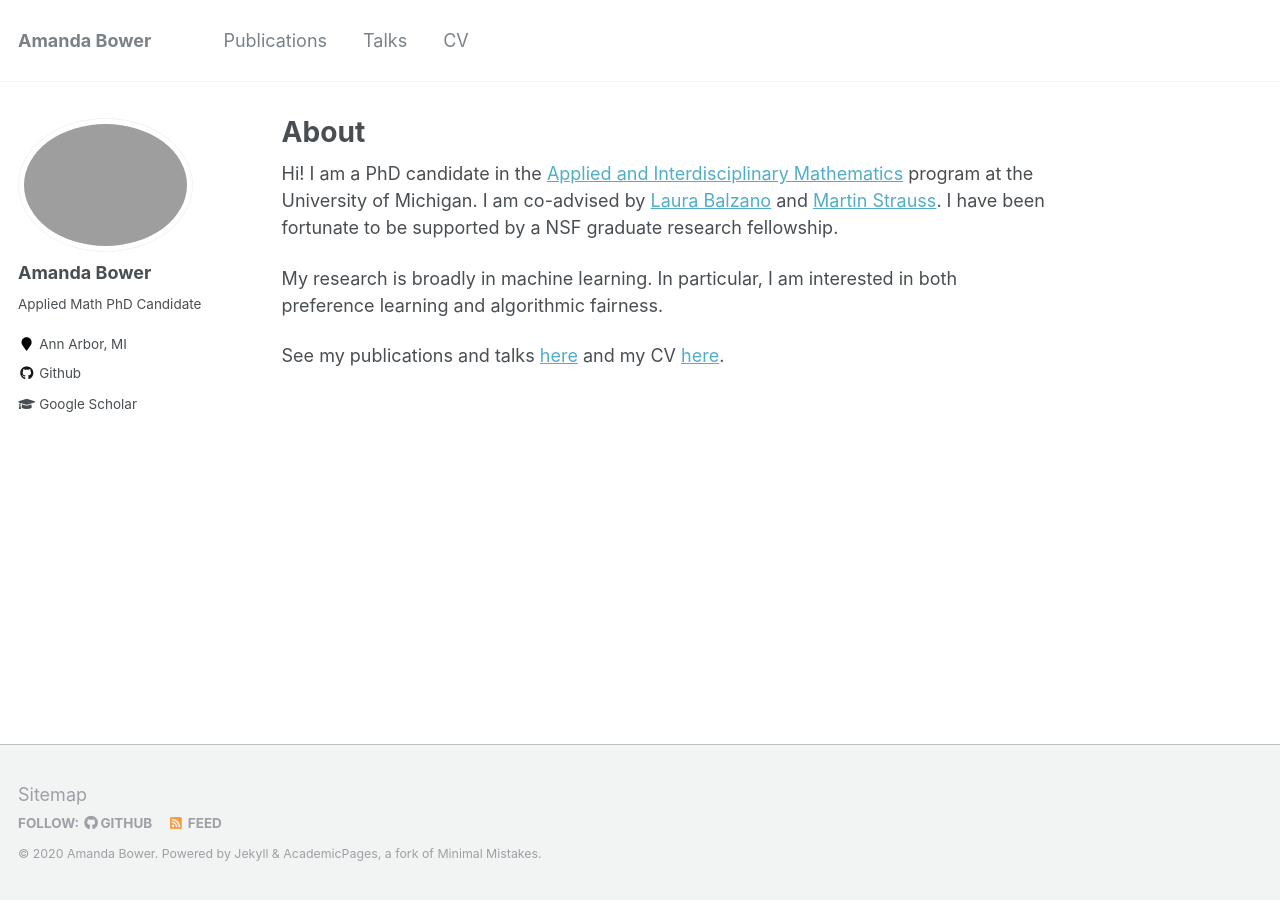
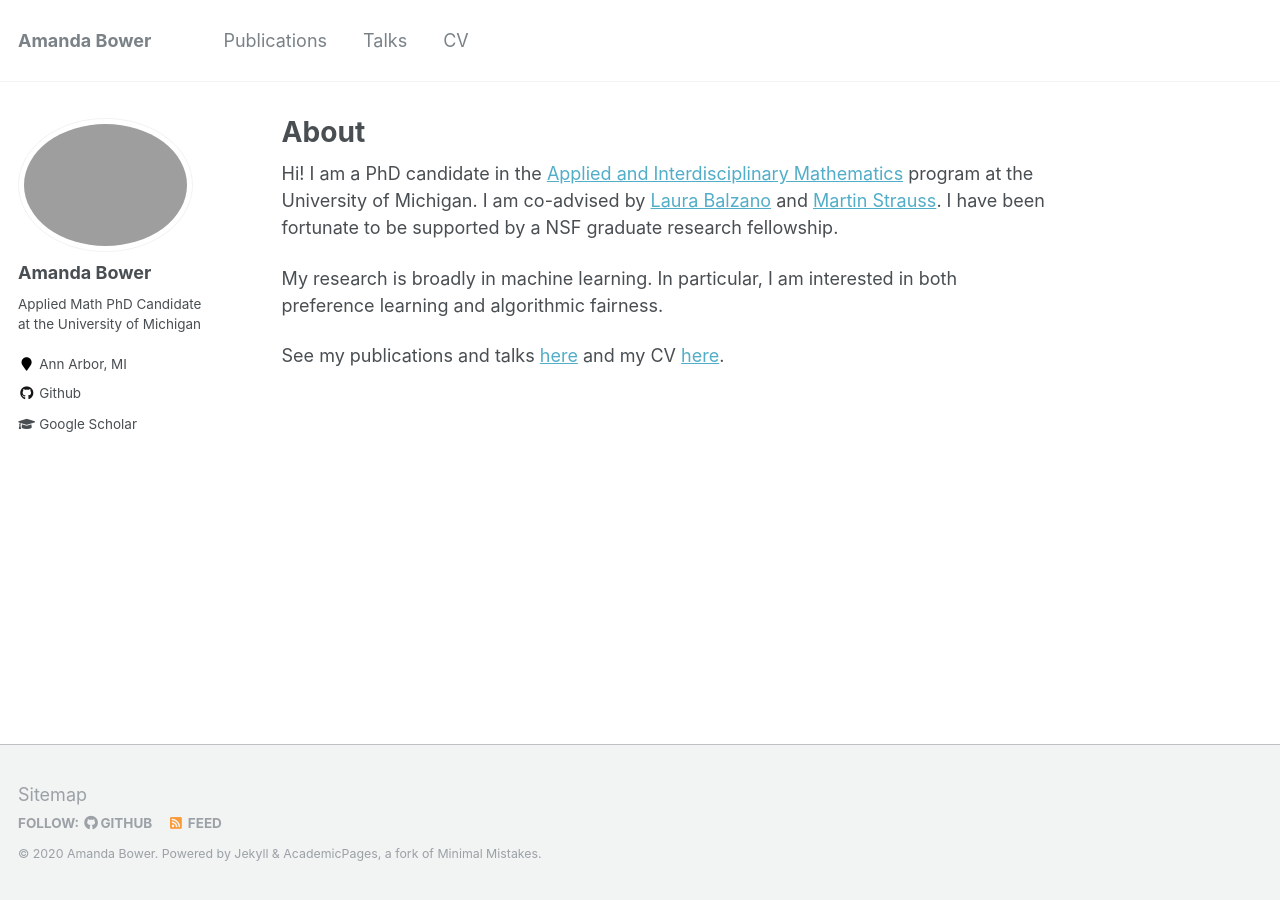
Before and after one commit to Amandarg/amandarg.github.io, a Jekyll site: the page built from _pages/about.md, in a window 1280 px wide. Built offline with Jekyll 4.4.1, drawn with Linux system fonts in a browser that asks for light colours.

Commit message:
Update _config.yml

```diff
--- a/_config.yml
+++ b/_config.yml
@@ -10,7 +10,7 @@ locale                   : "en-US"
 title                    : "Amanda Bower"
 title_separator          : "-"
 name                     : &name "Amanda Bower"
-description              : &description "PhD Candidate in Applied and Interdisciplinary at University of Michigan"
+description              : &description "PhD Candidate in Applied and Interdisciplinary at the University of Michigan"
 url                      : https://amandarg.github.io # the base hostname & protocol for your site e.g. "https://mmistakes.github.io"
 baseurl                  : "" # the subpath of your site, e.g. "/blog"
 repository               : "amandarg.github.io/"
@@ -82,7 +82,7 @@ analytics:
 author:
   name             : "Amanda Bower"
   avatar           : "profile_img.png"
-  bio              : "Applied Math PhD Candidate"
+  bio              : "Applied Math PhD Candidate at the University of Michigan"
   location         : "Ann Arbor, MI"
   employer         :
   pubmed           :
```
